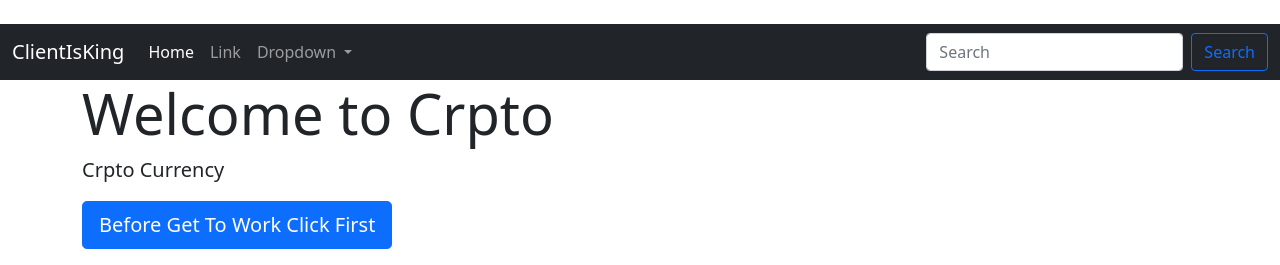
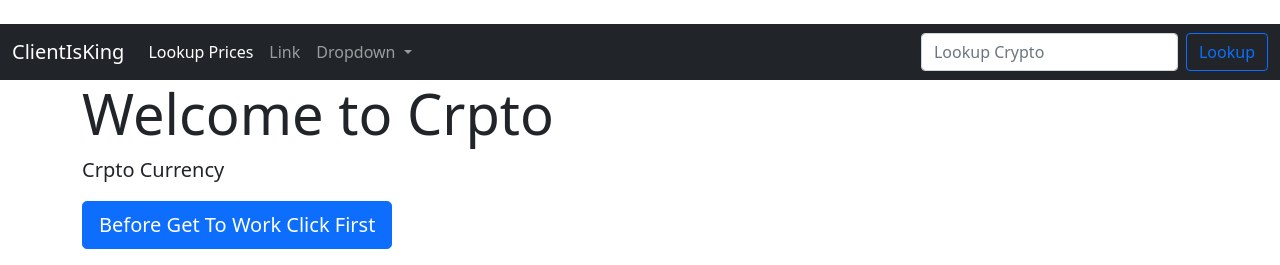
Before and after one commit to ans9611/STOCK-CRYPTO-TRADING-ADVISOR-SERVER, a Django app: template crypto/templates/home.html in a window 1280 px wide. Shown: the top 265 px of the page. Run offline with Django 3.2, Linux system fonts and the light colour scheme; the template is opened without the code that fills it, so the values that code supplies are empty.

Commit message:
started to work on look up stock

```diff
--- a/crypto/templates/base.html
+++ b/crypto/templates/base.html
@@ -16,7 +16,8 @@
 <br/>
   <nav class="navbar navbar-expand-lg navbar-dark bg-dark">
     <div class="container-fluid">
-      <a class="navbar-brand" href="#">ClientIsKing</a>
+      <!-- This Logo directs to home url from -->
+      <a class="navbar-brand" href="{% url 'home' %}">ClientIsKing</a>
       <button class="navbar-toggler" type="button" data-bs-toggle="collapse" data-bs-target="#navbarSupportedContent"
         aria-controls="navbarSupportedContent" aria-expanded="false" aria-label="Toggle navigation">
         <span class="navbar-toggler-icon"></span>
@@ -24,7 +25,7 @@
       <div class="collapse navbar-collapse" id="navbarSupportedContent">
         <ul class="navbar-nav me-auto mb-2 mb-lg-0">
           <li class="nav-item">
-            <a class="nav-link active" aria-current="page" href="#">Home</a>
+            <a class="nav-link active" aria-current="page" href="{% url 'prices' %}">Lookup Prices</a>
           </li>
           <li class="nav-item">
             <a class="nav-link" href="#">Link</a>
@@ -44,9 +45,12 @@
             </ul>
           </li>
         </ul>
-        <form class="d-flex">
-          <input class="form-control me-2" type="search" placeholder="Search" aria-label="Search">
-          <button class="btn btn-outline-primary" type="submit">Search</button>
+        <!-- access 'prices' from base urls -->
+        <form class="d-flex" method="POST" action="{% url 'prices' %}">
+          {% csrf_token %}
+          <!-- quote is passing to look up price   -->
+          <input class="form-control me-2" type="search" placeholder="Lookup Crypto" aria-label="Search" name="quote" >
+          <button class="btn btn-outline-primary" type="submit">Lookup</button>
         </form>
       </div>
     </div>
--- a/crypto/urls.py
+++ b/crypto/urls.py
@@ -3,4 +3,5 @@ from . import views
 
 urlpatterns = [
     path('', views.home, name="home"),
+    path('prices/', views.prices, name="prices")
 ]
```
Also changed, not shown: crypto/templates/prices.html (added, +9 -0 lines), crypto/views.py (+9 -0 lines).
